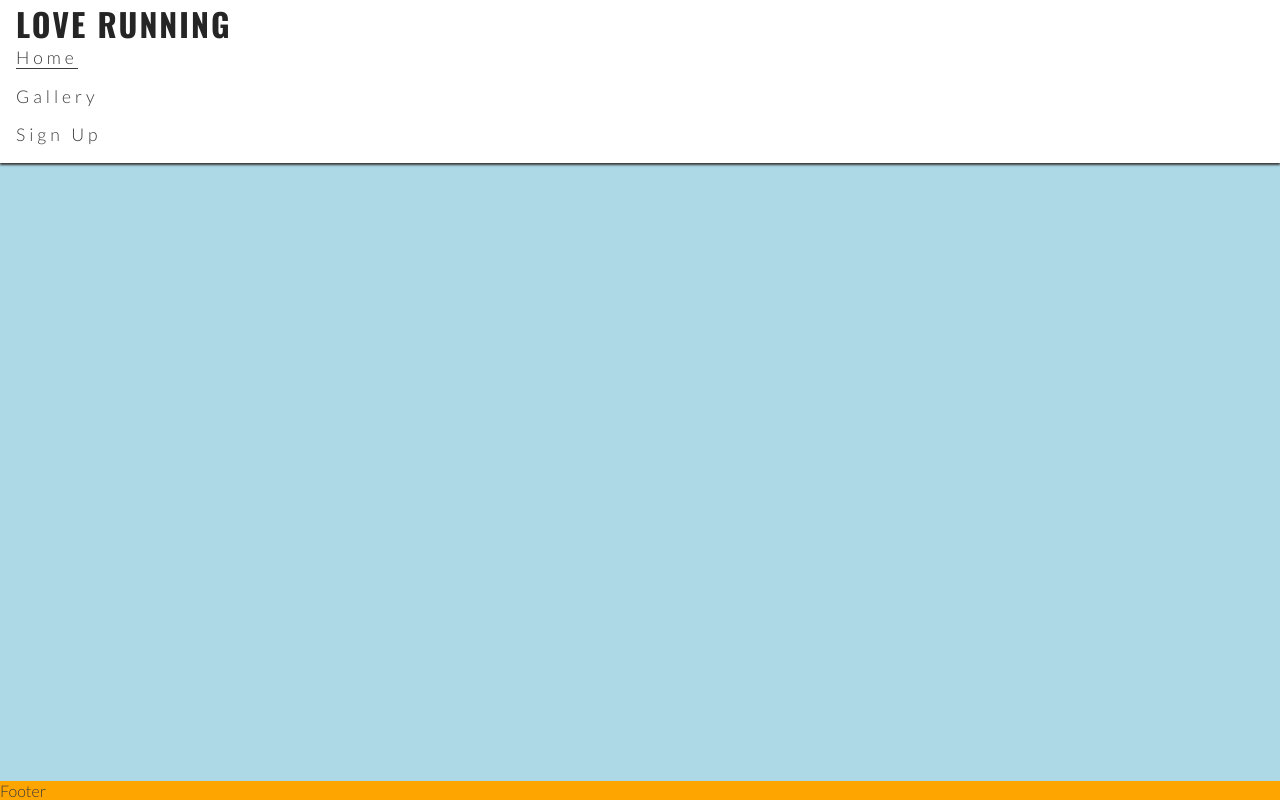
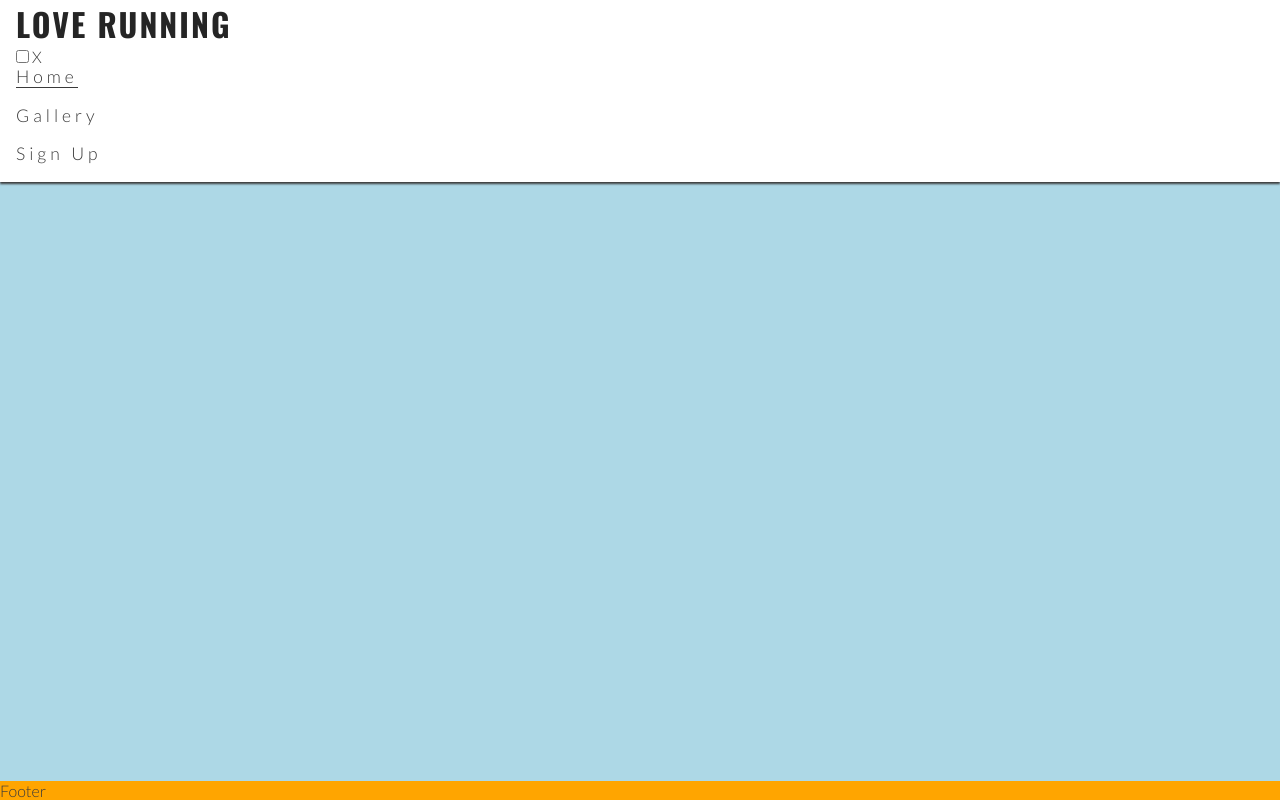
Before and after one commit to JohnL3/love-running-test, a plain HTML site: page index.html in a window 1280 px wide. Drawn offline with nearby package versions, Linux system fonts and the light colour scheme.

Commit message:
updated html

```diff
--- a/index.html
+++ b/index.html
@@ -18,6 +18,8 @@
         <a href="index.html">
             <h1 id="logo">Love Running</h1>
         </a>
+        <input type="checkbox" id="nav-toggle" name="nav-toggle">
+        <label for="nav-toggle" class="nav-toggle-label">X</label>
         <nav>
             <ul id="menu">
                 <li><a href="" class="active">Home</a></li>
```
